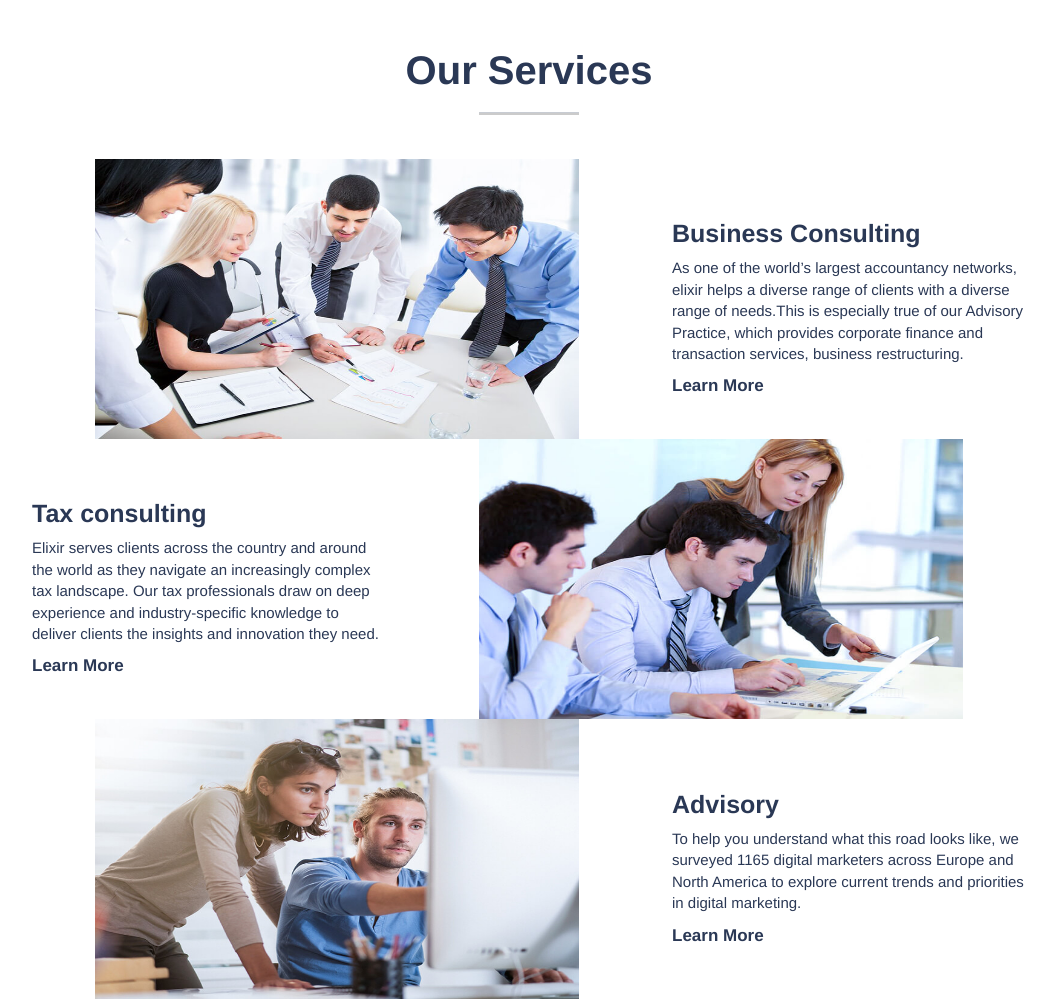
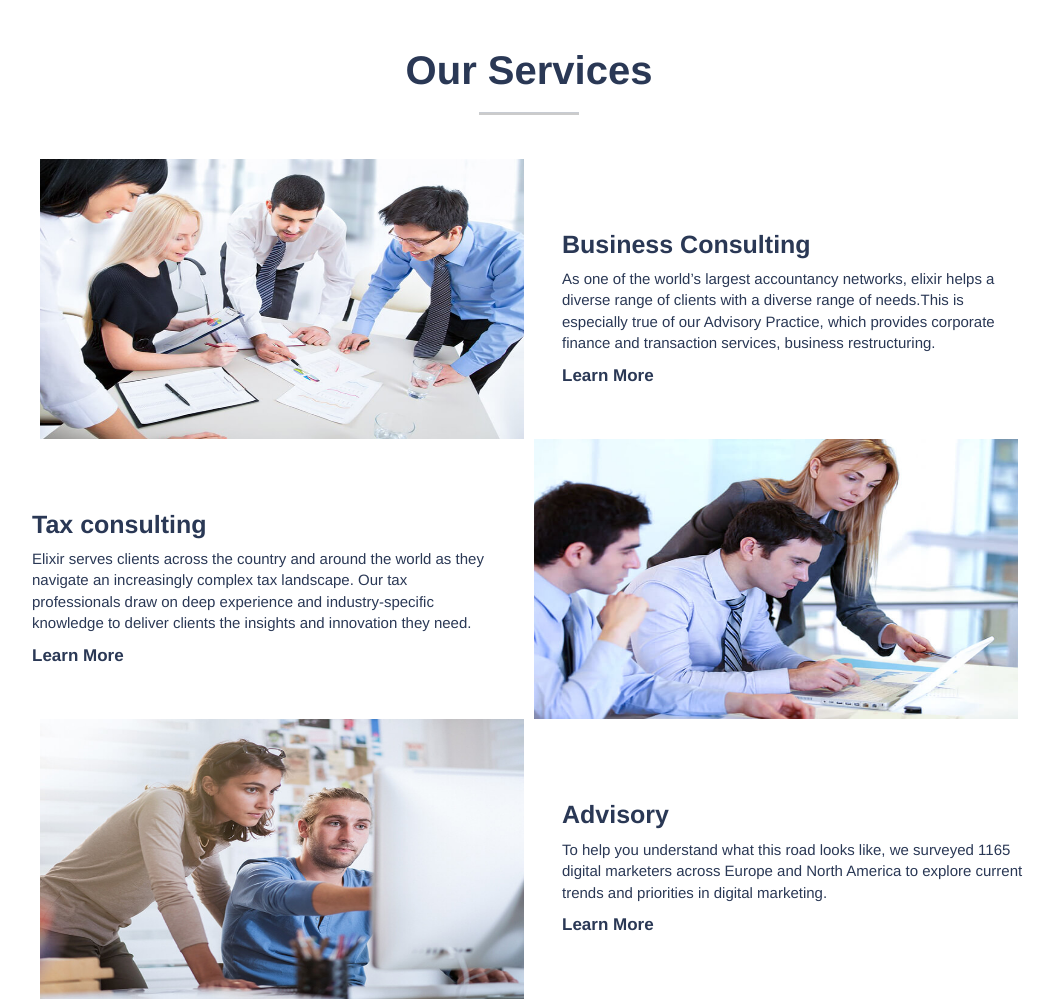
Before and after one commit to HiteshPaliwal-HP/lixir_clone_website, a plain HTML site: page index.html in a window 1280 px wide. Shown: the part 2356-3358 px from the top of the page, without its empty margins (111-1165 px from the left). Drawn offline with nearby package versions, Linux system fonts and the light colour scheme.

Commit message:
Update iic_copt.css

```diff
--- a/iic_copt.css
+++ b/iic_copt.css
@@ -333,7 +333,7 @@
     margin: 0px 15px;
 }
 .inner-cards img{
-    margin: 0px 63px;
+    margin: 0px 8px;
     width: 484px;
 }
 .team-2{
```
